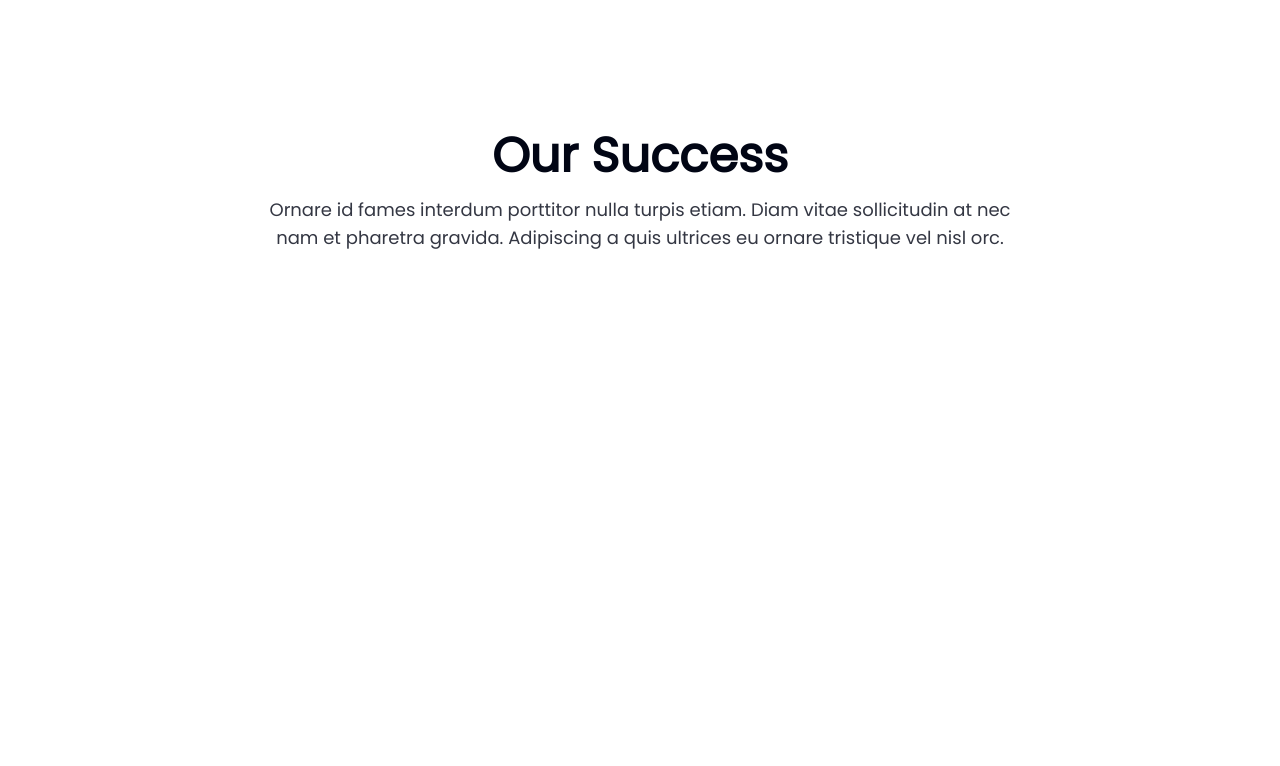
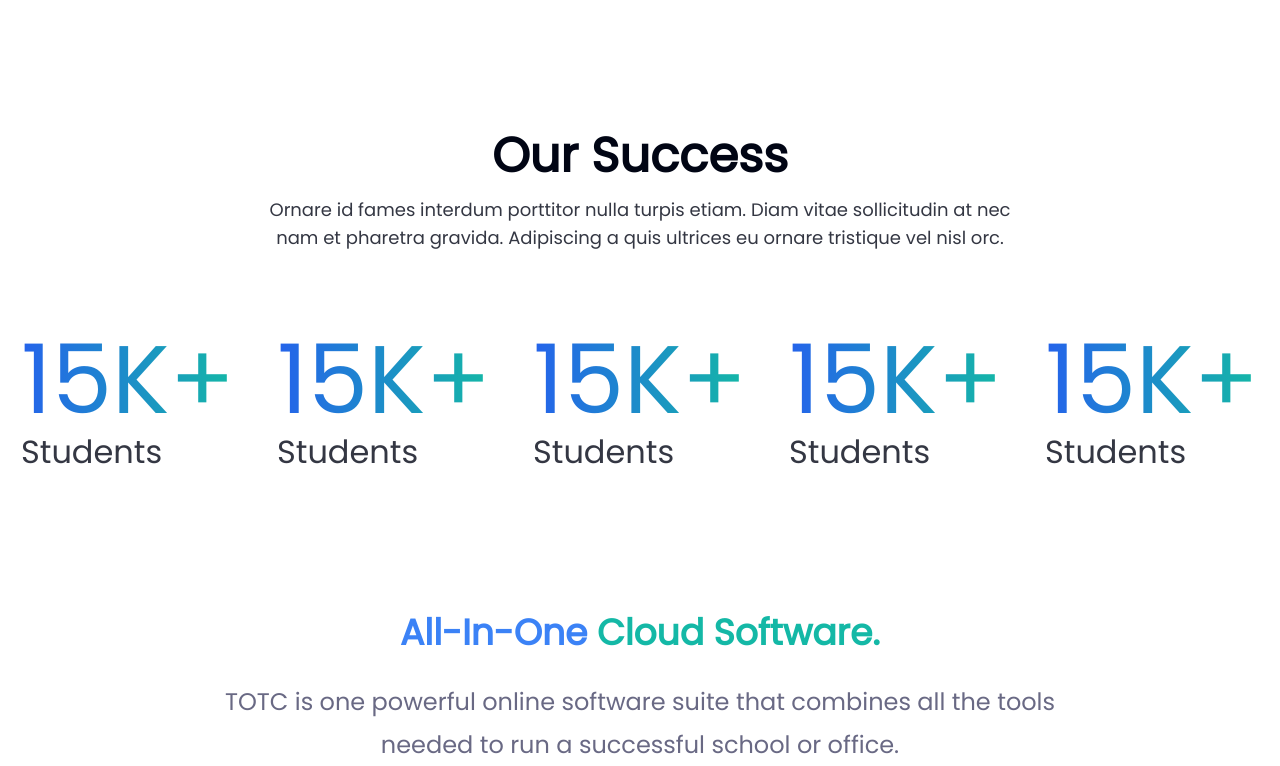
Before and after one commit to Danilo95415/next-tailwind-learning-site, a Next.js app: page / in a window 1280 px wide. Shown: the part 792-1558 px from the top of the page. Before the commit the page ends 1044 px from the top, so only its background shows below. Built offline with nearby package versions, Linux system fonts and the light colour scheme.

Commit message:
add all in one part

```diff
--- a/src/app/page.tsx
+++ b/src/app/page.tsx
@@ -153,6 +153,32 @@ export default function Home() {
                         </p>
                     </div>
                 </div>
+                <div className="grid grid-cols-5 mt-20">
+                    <div className="mx-auto">
+                        <h1 className="text-8xl bg-gradient-to-r from-blue-600 to-teal-500 text-transparent bg-clip-text">15K+</h1>
+                        <p className="text-[32px] text-[rgb(1,5,20)] text-opacity-80">Students</p>
+                    </div>
+                    <div className="mx-auto">
+                        <h1 className="text-8xl bg-gradient-to-r from-blue-600 to-teal-500 text-transparent bg-clip-text">15K+</h1>
+                        <p className="text-[32px] text-[rgb(1,5,20)] text-opacity-80">Students</p>
+                    </div>
+                    <div className="mx-auto">
+                        <h1 className="text-8xl bg-gradient-to-r from-blue-600 to-teal-500 text-transparent bg-clip-text">15K+</h1>
+                        <p className="text-[32px] text-[rgb(1,5,20)] text-opacity-80">Students</p>
+                    </div>
+                    <div className="mx-auto">
+                        <h1 className="text-8xl bg-gradient-to-r from-blue-600 to-teal-500 text-transparent bg-clip-text">15K+</h1>
+                        <p className="text-[32px] text-[rgb(1,5,20)] text-opacity-80">Students</p>
+                    </div>
+                    <div className="mx-auto">
+                        <h1 className="text-8xl bg-gradient-to-r from-blue-600 to-teal-500 text-transparent bg-clip-text">15K+</h1>
+                        <p className="text-[32px] text-[rgb(1,5,20)] text-opacity-80">Students</p>
+                    </div>
+                </div>
+                <div className="mt-[130px] max-w-[837px] mx-auto text-center">
+                    <h1 className="text-blue-500 text-[36px] font-bold">All-In-One <span className="text-teal-500">Cloud Software.</span></h1>
+                    <p className="mt-5 text-2xl text-[#696984] leading-[1.8]">TOTC is one powerful online software suite that combines all the tools needed to run a successful school or office.</p>
+                </div>
             </div>
         </div>
     );
```
